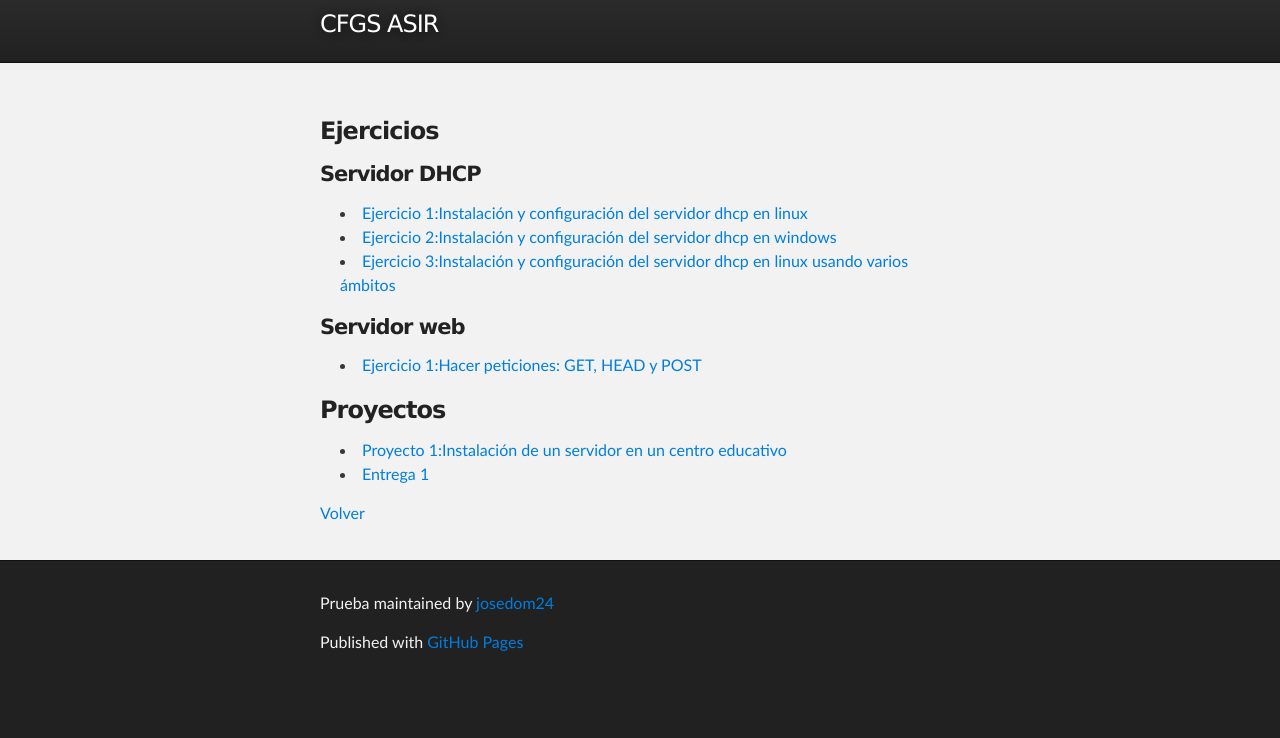
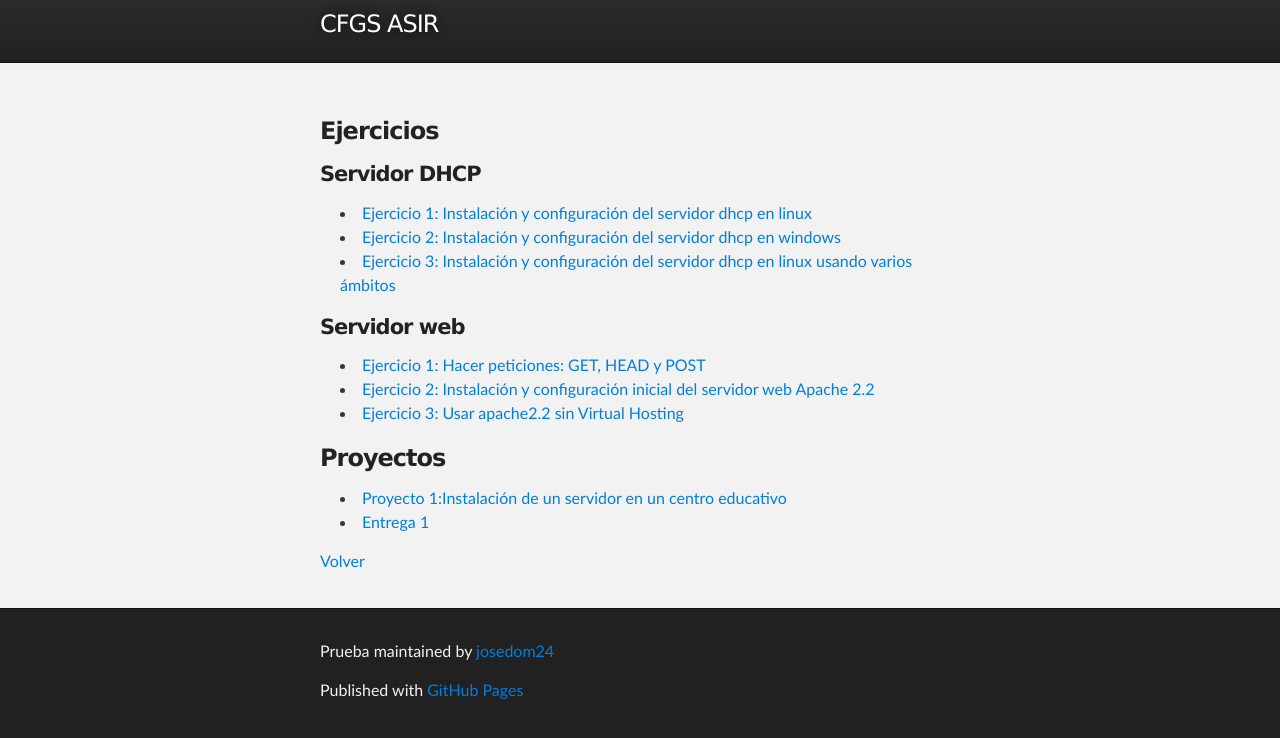
Before and after one commit to josedom24/josedom24.github.io, a Jekyll site: the page built from mod/serviciosgs/index.md, in a window 1280 px wide, cut to the strip 78-816 px from the top of the page. Built offline with Jekyll 4.4.1, drawn with Linux system fonts in a browser that asks for light colours.

Commit message:
ejercicio 2 web

```diff
--- a/mod/serviciosgs/index.md
+++ b/mod/serviciosgs/index.md
@@ -7,13 +7,15 @@ tagline: CFGS ASIR
 
 ### Ejercicios
 #### Servidor DHCP
-* [Ejercicio 1:Instalación y configuración del servidor dhcp en linux](e_dhcp_1)
-* [Ejercicio 2:Instalación y configuración del servidor dhcp en windows](e_dhcp_2)
-* [Ejercicio 3:Instalación y configuración del servidor dhcp en linux usando varios ámbitos](e_dhcp_3)
+* [Ejercicio 1: Instalación y configuración del servidor dhcp en linux](e_dhcp_1)
+* [Ejercicio 2: Instalación y configuración del servidor dhcp en windows](e_dhcp_2)
+* [Ejercicio 3: Instalación y configuración del servidor dhcp en linux usando varios ámbitos](e_dhcp_3)
 
 #### Servidor web
 
-* [Ejercicio 1:Hacer peticiones: GET, HEAD y POST](e_web_1)
+* [Ejercicio 1: Hacer peticiones: GET, HEAD y POST](e_web_1)
+* [Ejercicio 2: Instalación y configuración inicial del servidor web Apache 2.2](e_web_2)
+* [Ejercicio 3: Usar apache2.2 sin Virtual Hosting](e_web_3)
 
 ### Proyectos
 
```
